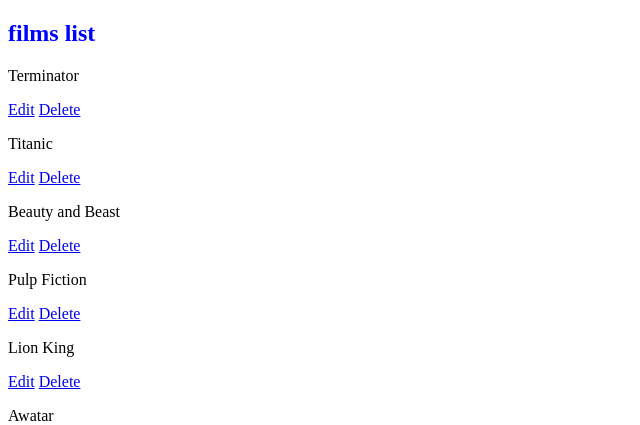
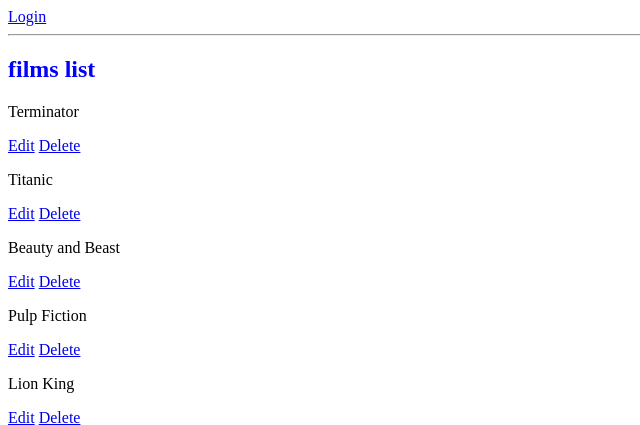
Before and after one commit to Drenor777/first-django-project, a Django app: page /films/ in a window 1280 px wide. Shown: the top 425 px of the page, without its empty margins (0-640 px from the left). Run offline with Django 3.2, Linux system fonts and the light colour scheme; data comes from the database, SQL or seed files in the repository; both versions use the stored data as it was after the commit.

Commit message:
login + logout

```diff
--- a/filmapp/views.py
+++ b/filmapp/views.py
@@ -2,6 +2,7 @@ from django.shortcuts import render, get_object_or_404, redirect
 from django.http import HttpResponse
 from .models import Film
 from .forms import FilmForm
+from django.contrib.auth.decorators import login_required
 
 
 def homepage(request):
@@ -12,6 +13,7 @@ def homepage(request):
     return render(request, 'Films.html', {'films': all_films})
 
 
+@login_required
 def new_film(request):
     form = FilmForm(request.POST or None, request.FILES or None)
     if form.is_valid():
@@ -19,6 +21,7 @@ def new_film(request):
     return render(request, 'film_form.html', {'form': form})
 
 
+@login_required
 def edit_film(request, id):
     film = get_object_or_404(Film, pk=id)
     form = FilmForm(request.POST or None, request.FILES or None, instance=film)
@@ -28,6 +31,7 @@ def edit_film(request, id):
     return render(request, 'film_form.html', {'form': form})
 
 
+@login_required
 def delete_film(request, id):
     film = get_object_or_404(Film, pk=id)
     if request.method == 'POST':
--- a/firstdjangoproject/settings.py
+++ b/firstdjangoproject/settings.py
@@ -124,6 +124,9 @@ STATICFILES_DIRS = ['my_static']
 MEDIA_URL = '/media/'
 MEDIA_ROOT = 'my_media'
 
+LOGIN_URL = 'login'
+LOGIN_REDIRECT_URL = 'homepage'
+LOGOUT_REDIRECT_URL = 'login'
 # Default primary key field type
 # https://docs.djangoproject.com/en/3.2/ref/settings/#default-auto-field
 
--- a/firstdjangoproject/urls.py
+++ b/firstdjangoproject/urls.py
@@ -17,8 +17,11 @@ from django.contrib import admin
 from django.urls import path, include
 from django.conf import settings
 from django.conf.urls.static import static
+from django.contrib.auth import views as auth_views
 
 urlpatterns = [
     path('admin/', admin.site.urls),
     path('films/', include('filmapp.urls')),
+    path('login/', auth_views.LoginView.as_view(), name='login'),
+    path('logout/', auth_views.LogoutView.as_view(), name='logout'),
 ] + static(settings.MEDIA_URL, document_root=settings.MEDIA_ROOT)
--- a/templates/Films.html
+++ b/templates/Films.html
@@ -8,6 +8,15 @@
     <link rel="stylesheet" href="{% static 'blue_style.css' %}">
 </head>
 <body>
+    {% if user.is_authenticated %}
+        welcome {{ user.username }}<br>
+        <a href='{% url "logout"%}'>Logout</a>
+    {% else %}
+        <a href='{% url "login"%}'>Login</a>
+    {% endif %}
+    <hr>
+
+
     {% if films|length == 0 %}
         <h2>film list is empty</h2>
     {% else %}
```
Also changed, not shown: templates/registration/login.html (added, +14 -0 lines), db.sqlite3.
